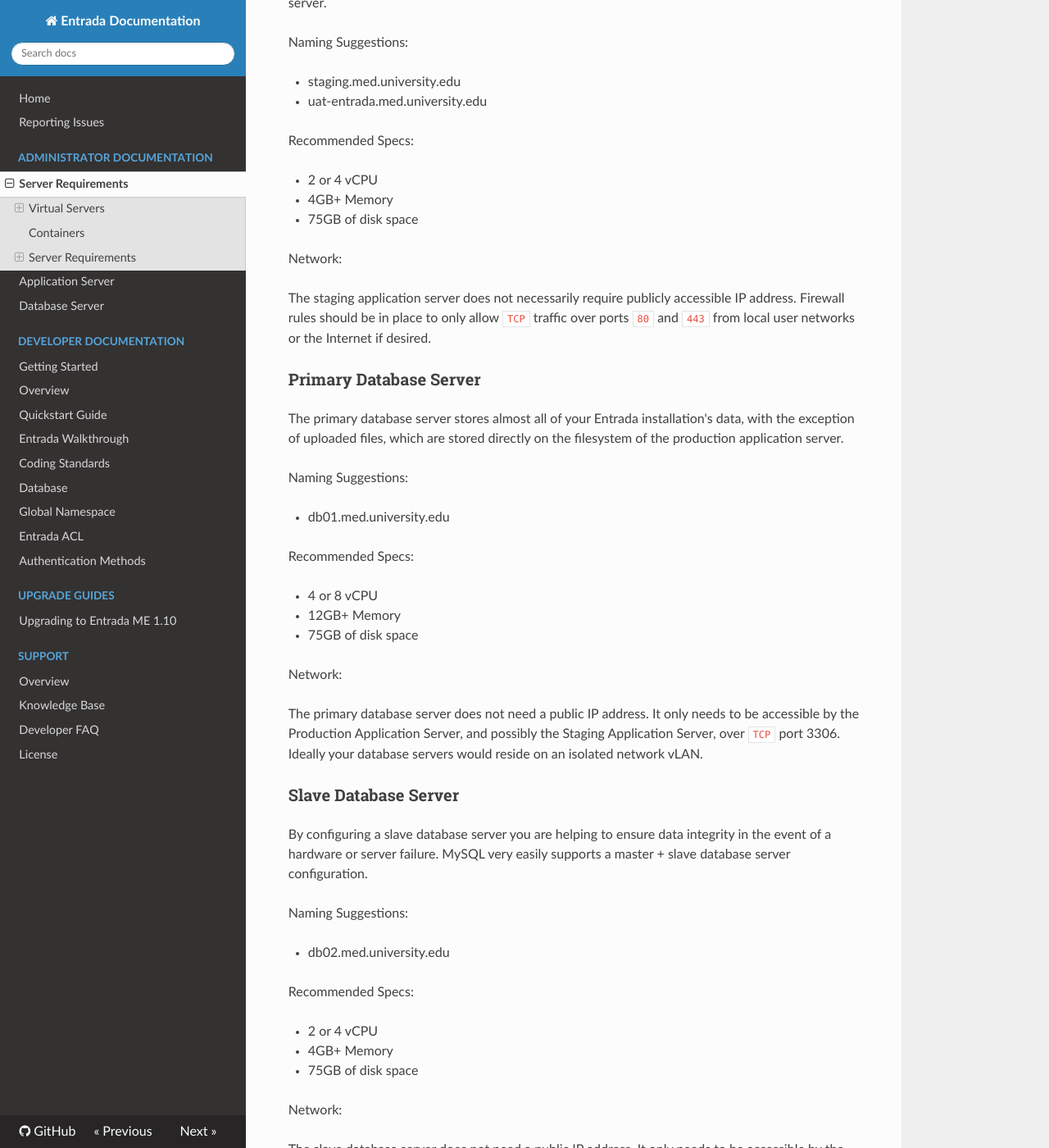
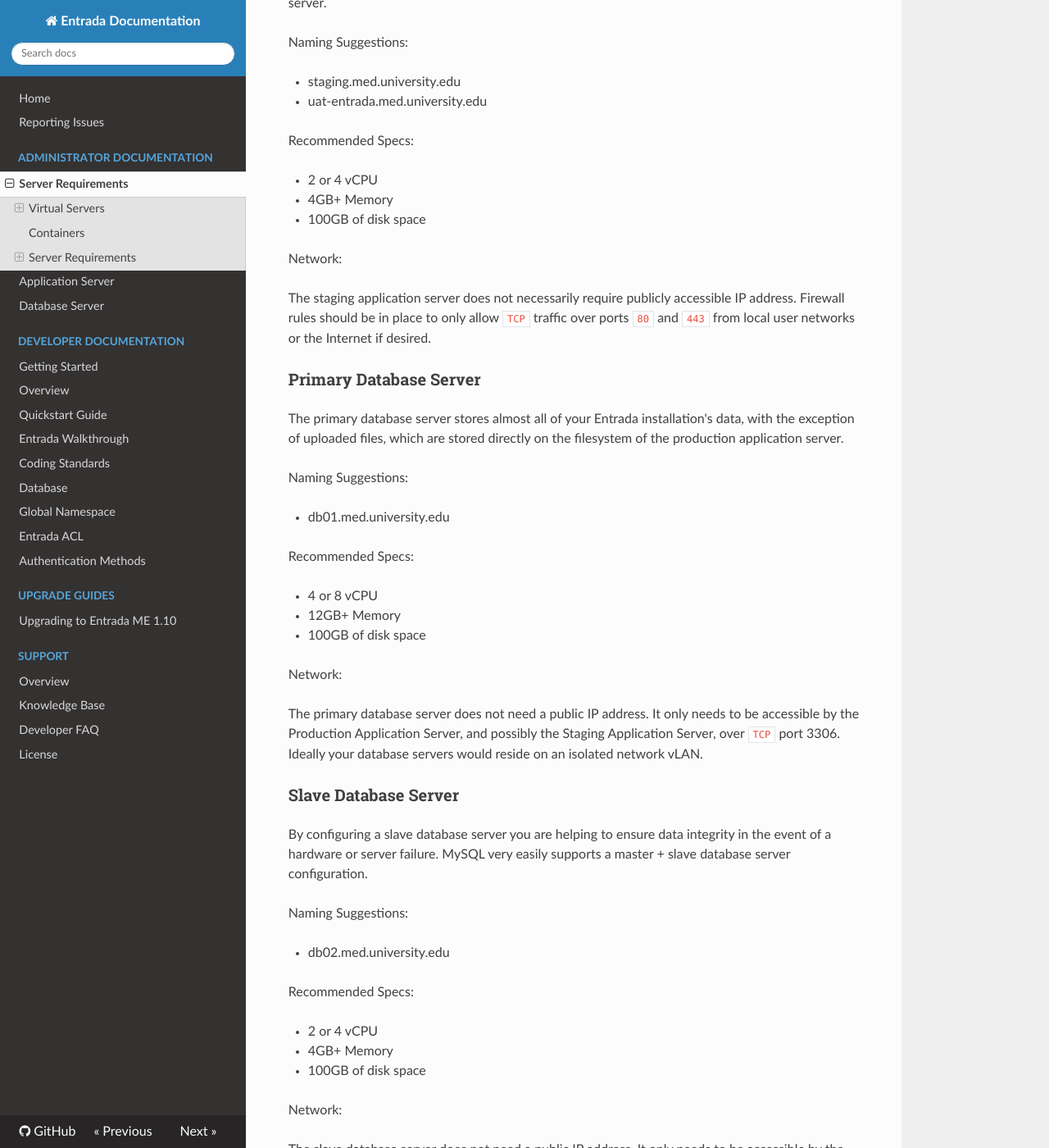
Before and after one commit to pyarmak/entrada-1x-docs, an MkDocs documentation site: the page built from docs/administrator/server-requirements.md, in a window 1280 px wide and 1400 px high, scrolled down 2041 px. Shown: the whole window at 82% size. Built offline with MkDocs 1.6.1, drawn with Linux system fonts in a browser that asks for light colours; nearby versions of some CDN libraries; old or Windows-style settings are respelled for this version of MkDocs; some of the changed text lies outside the part shown.

Commit message:
Minor updates to documentation.

```diff
--- a/docs/administrator/server-requirements.md
+++ b/docs/administrator/server-requirements.md
@@ -71,7 +71,7 @@ Recommended Specs:
 
 * 2 or 4 vCPU
 * 4GB+ Memory
-* 75GB of disk space
+* 100GB of disk space
 
 Network:
 
@@ -90,7 +90,7 @@ Recommended Specs:
 
 * 4 or 8 vCPU
 * 12GB+ Memory
-* 75GB of disk space
+* 100GB of disk space
 
 Network:
 
@@ -108,7 +108,7 @@ Recommended Specs:
 
 * 2 or 4 vCPU
 * 4GB+ Memory
-* 75GB of disk space
+* 100GB of disk space
 
 Network:
 
@@ -134,7 +134,7 @@ Recommended Specs:
 
 * 2 or 4 vCPU
 * 4GB+ Memory
-* 75GB of disk space
+* 100GB of disk space
 
 Network:
 
```
Also changed, not shown: docs/developer/getting-started.md (+2 -2 lines), docs/developer/quickstart.md (+1 -1 lines).
